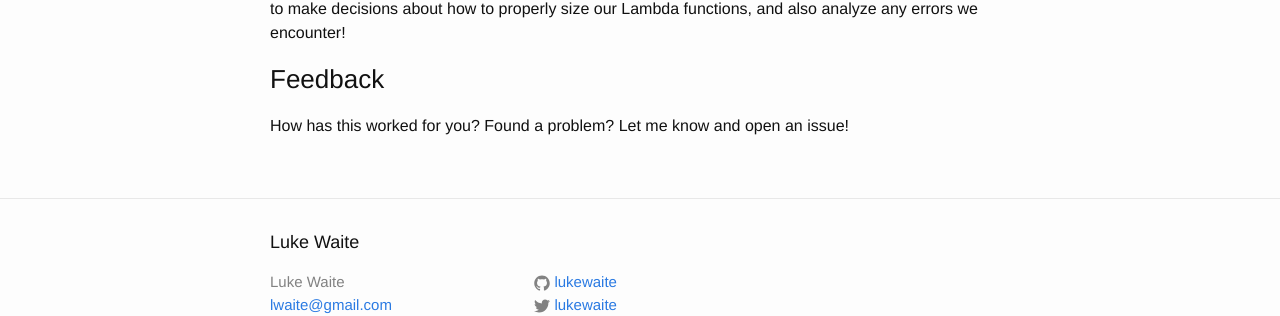
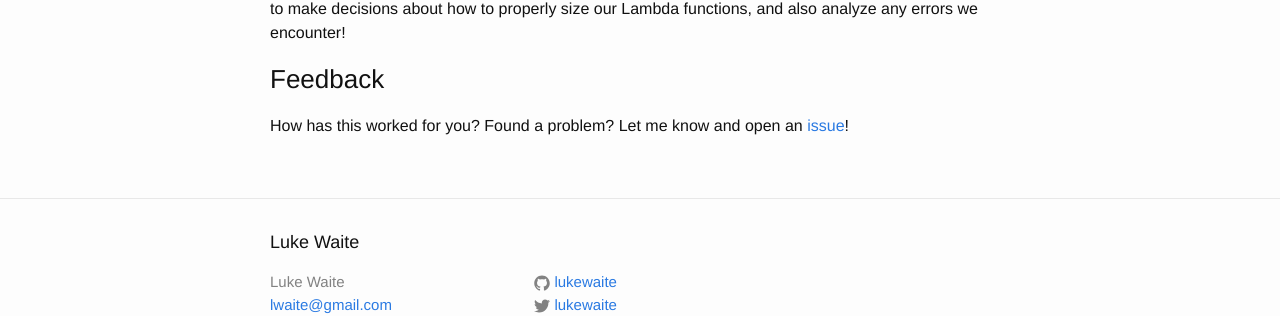
Before and after one commit to lukewaite/lukewaite.github.io, a Jekyll site: the page built from _posts/2015-07-09-aws-lambda-and-elk.markdown, in a window 1280 px wide. Shown: the part 1831-2147 px from the top of the page. Built offline with Jekyll 4.4.1, drawn with Linux system fonts in a browser that asks for light colours; part of the change alters nothing that is shown.

```diff
--- a/_posts/2015-07-09-aws-lambda-and-elk.markdown
+++ b/_posts/2015-07-09-aws-lambda-and-elk.markdown
@@ -39,7 +39,7 @@ You specify a `Log Group` to stream from and this input plugin will find and con
 will poll and look for streams with new records, and consume only the newest records.
 
 ### Try it yourself
-* Download the [latest release][latest] of the plugin.
+* Download the [latest release][releases] of the plugin.
 * Install by running `bin/plugin install <download path>/logstash-input-cloudwatch_logs-0.9.0.gem`
 
 ### Sample config
@@ -62,10 +62,11 @@ As we prepare to enter production on this new set of services, this should give
 about how to properly size our Lambda functions, and also analyze any errors we encounter!
 
 ### Feedback
-How has this worked for you? Found a problem? Let me know and open an issue!
+How has this worked for you? Found a problem? Let me know and open an [issue][issues]!
 
 [intouch]:         http://www.intouchinsight.com
 [lambda]:          http://aws.amazon.com/lambda
 [cloudwatch_logs]: https://aws.amazon.com/blogs/aws/cloudwatch-log-service/
 [cwl_plugin]:      https://github.com/lukewaite/logstash-input-cloudwatch-logs
-[latest]:          https://github.com/lukewaite/logstash-input-cloudwatch-logs/releases
+[releases]:        https://github.com/lukewaite/logstash-input-cloudwatch-logs/releases
+[issues]:          https://github.com/lukewaite/logstash-input-cloudwatch-logs/issues
```
